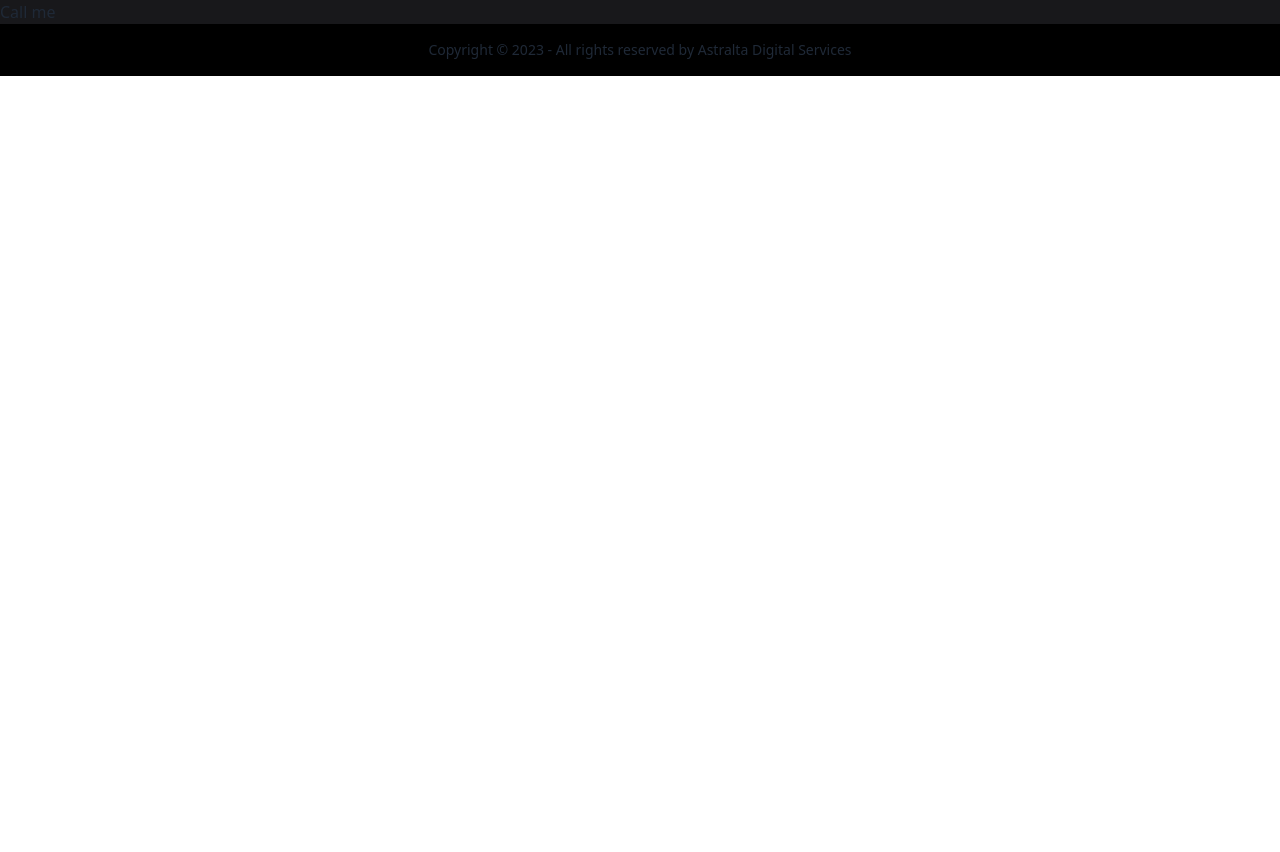
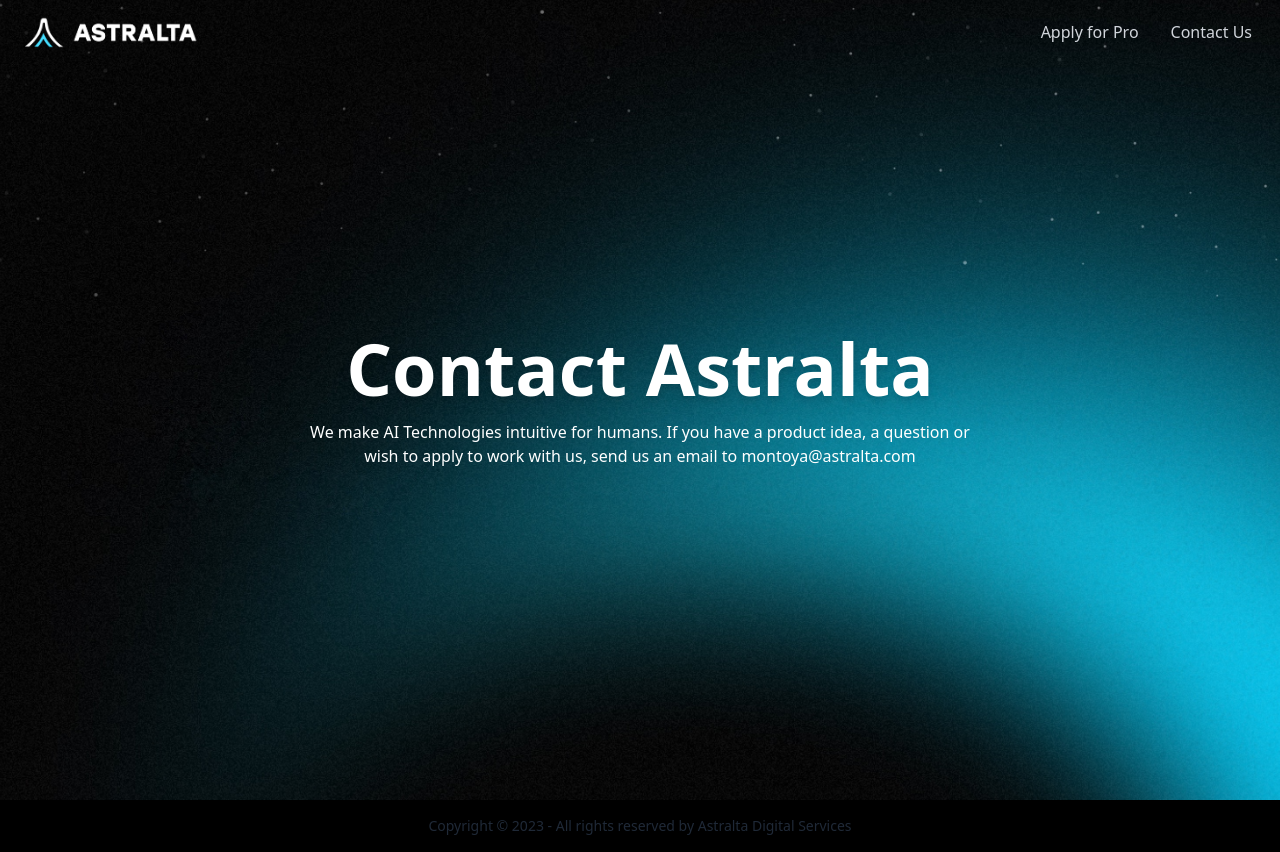
Before and after one commit to emrys-73/astralta-pro, a SvelteKit app: page /contact in a window 1280 px wide. Before the commit the page ends 800 px from the top, so only its background shows below. Built offline with nearby package versions, Linux system fonts and the light colour scheme.

Commit message:
Updated Landing

```diff
--- a/src/lib/components/Astralta/Landing_CTA.svelte
+++ b/src/lib/components/Astralta/Landing_CTA.svelte
@@ -1,7 +1,7 @@
 <div>
     <a href="/demand">
         <div>
-            <button class="btn text-white bg-cyan-600 rounded-full ds-lg min-w-[300px]">
+            <button class="btn text-white bg-cyan-600 rounded-full ds-lg min-w-[300px] border-none">
                 <div>
                     <p class="text-xl">TRY IT FOR FREE</p>
                     <!-- <p class="text-sm  font-light">Book your FREE audit call</p> -->
--- a/src/lib/components/Astralta/Navbar.svelte
+++ b/src/lib/components/Astralta/Navbar.svelte
@@ -9,7 +9,7 @@
       <li><a href="/pro">Apply for Pro</a></li>
       <!-- svelte-ignore a11y-no-noninteractive-tabindex -->
       <!---->
-
+      <li><a href="/contact">Contact Us</a></li>
     </ul>
   </div>
 </div>
--- a/src/routes/contact/+page.svelte
+++ b/src/routes/contact/+page.svelte
@@ -1 +1,31 @@
-<h1>Call me</h1>
+<script>
+    import Navbar from "$lib/components/Astralta/Navbar.svelte";
+</script>
+
+<Navbar/>
+
+<div class="hero min-h-screen" style="background-image: url(/astralta/bg/mesh_bg.JPG);">
+    <div class="bg-gradient-to-b from-black to-transparent w-full h-3/4 absolute top-0 opacity-0">
+
+    </div>
+    <div class="hero-overlay bg-opacity-0"></div>
+        <div class="text-center text-neutral-content">
+        <div class="max-w-2xl">
+            <div class="relative">
+                <h1 class="mb-0 text-7xl font-bold text-white drop-shadow-lg">Contact Astralta</h1>
+                <p class="text-white mt-4">
+                    We make AI Technologies intuitive for humans. If you have a product idea, a question or wish to apply to work with us, send us an email to montoya@astralta.com
+                </p>
+
+                <!-- <p class="mb-5  text-white font-light drop-shadow-lg">tailored AI assistant for your business</p>  -->
+                <div class=" align-middle text-center">
+                </div>
+
+
+
+            </div>
+
+        </div>
+    </div>
+
+  </div>
--- a/src/routes/demand/+page.svelte
+++ b/src/routes/demand/+page.svelte
@@ -16,7 +16,9 @@
                 <p class="text-white mt-4">
                     Astralta AI is currently closed to alpha-testers.
                     If you are a tester use the custom link created for you or
-                    request it again at montoya@astralta.com
+                    request it again at <a href="mailto:montoya@astralta.com" class="hover:cursor-pointer">
+                        montoya@astralta.com
+                    </a>
                 </p>
                 <!--<p class="italic text-gray-400 fix mt-4">
                     (closed alpha version)
--- a/src/routes/pro/+page.svelte
+++ b/src/routes/pro/+page.svelte
@@ -14,7 +14,19 @@
             <div class="relative">
                 <h1 class="mb-0 text-7xl font-bold text-white drop-shadow-lg">Astralta PRO</h1>
                 <p class="text-white mt-4">
-                    The world's most capable AI for your business
+                    The world's most capable AI for your business.
+
+                </p>
+
+                <p class="text-white m-4">
+                    Astralta Pro is the ultimate AI-Powered set of technologies to
+                    give you genuinely original tailored solutions to your problems.
+                    <br>
+                    We train the AI to fit your specific needs, as well as encourage your brand identity.
+                    <br>
+                    <br>
+                    Applications go from customer support chatbots, automated messengers, copywriting AI experts to financial advisors, fitness coaches and more.
+
                 </p>
                 <p class="italic text-gray-400 fix mt-4">
                     (invite only due to high demand)
```
